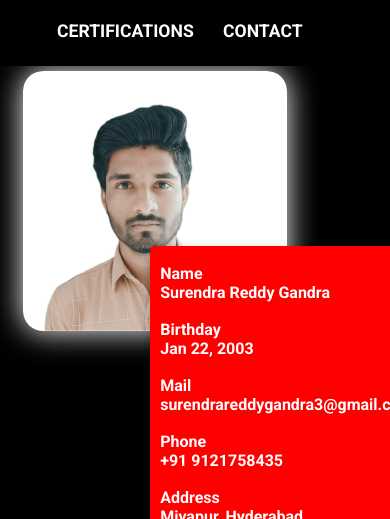
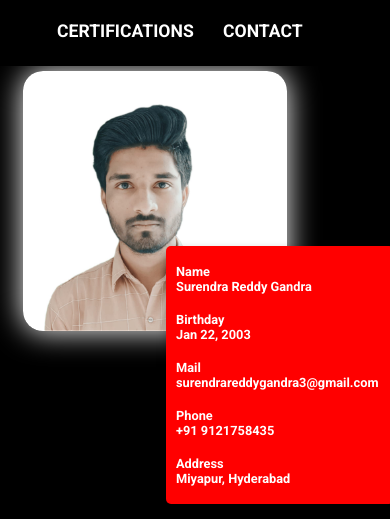
Before and after one commit to SurendraReddy3/Responsive-Personal-Portfolio, a plain HTML site: page about.html in a window 390 px wide. Shown: the part 110-629 px from the top of the page. Drawn offline with Linux system fonts and the light colour scheme.

Commit message:
Update about.css

```diff
--- a/about.css
+++ b/about.css
@@ -143,7 +143,7 @@
         left: 230px;
         background-color: red;
         color: white;
-        width: 75%;
+        width: 83%;
         box-sizing: border-box;
         text-align: left;
         border-radius: 10px;
@@ -353,6 +353,7 @@
             z-index: 0;
             max-height: 290px;
             overflow: auto;
+            font-size: 0.8em;
         }
 
         .about-me {
@@ -554,6 +555,7 @@
         z-index: 0;
         max-height: 300px;
         overflow: auto;
+        font-size: 0.8em;
     }
 
     .about-me {
```
